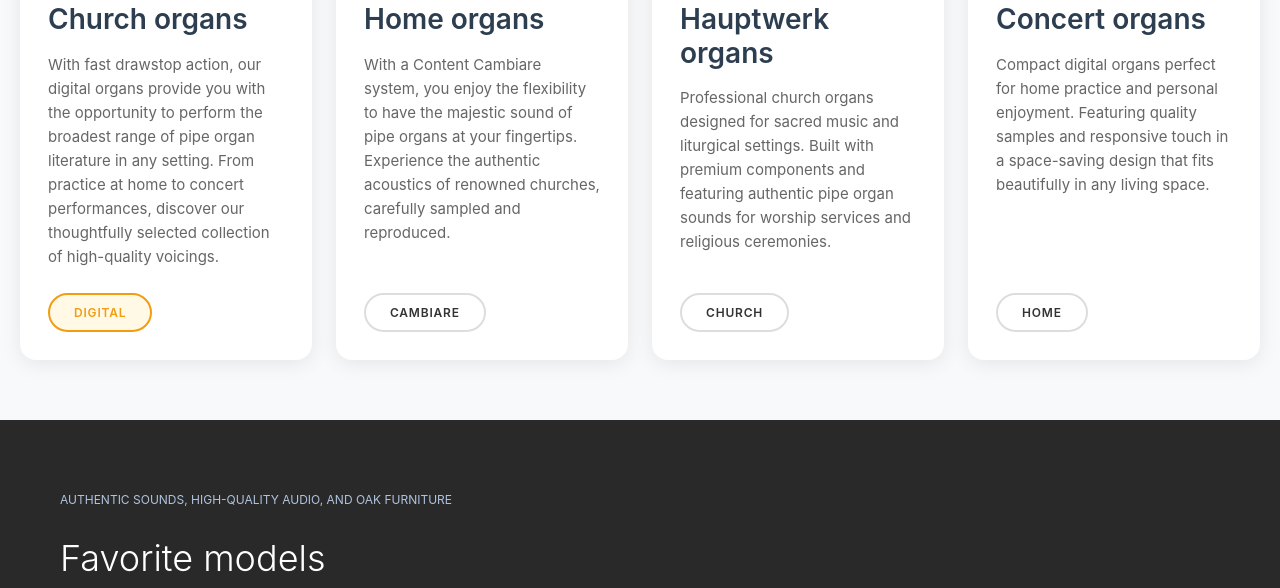
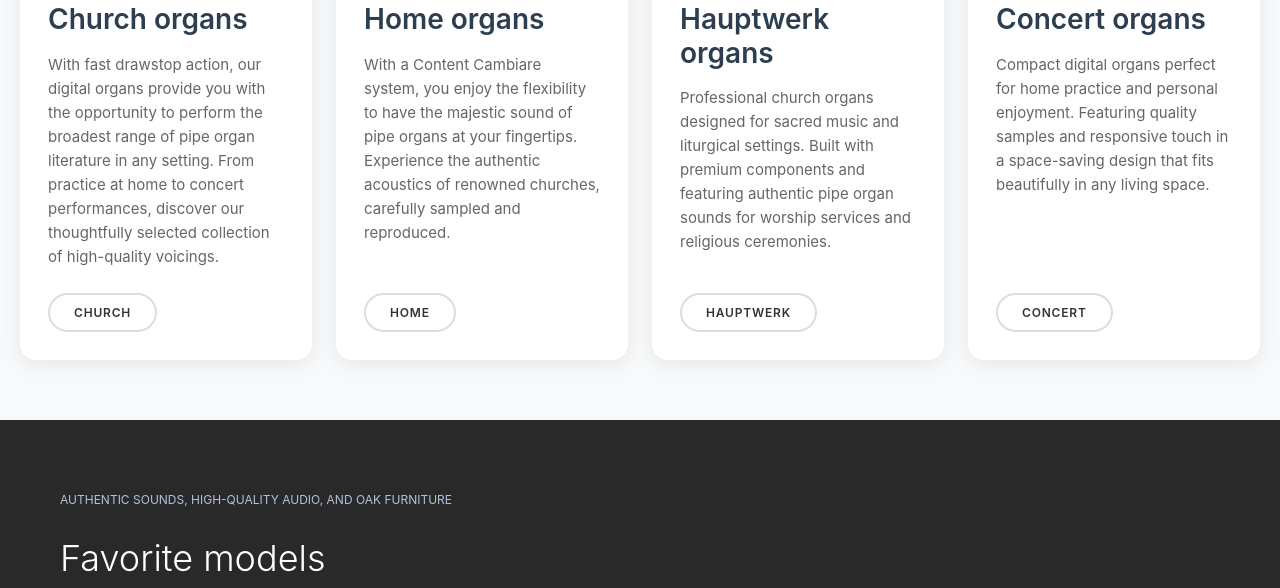
Before and after one commit to Tima-2025/clone, a plain HTML site: page home-page/index.html in a window 1280 px wide. Shown: the part 1212-1800 px from the top of the page. Drawn offline with Linux system fonts and the light colour scheme.

Commit message:
CARD IN HOME PAGE

```diff
--- a/home-page/index.html
+++ b/home-page/index.html
@@ -2066,7 +2066,7 @@ body {
             <div class="tile-content">
                 <h3>Church organs</h3>
                 <p>With fast drawstop action, our digital organs provide you with the opportunity to perform the broadest range of pipe organ literature in any setting. From practice at home to concert performances, discover our thoughtfully selected collection of high-quality voicings.</p>
-                <a href="../digital-organs/digital-organs.html" class="btn-pill btn-pill--primary">DIGITAL</a>
+                <a href="../church-organs/church-organs.html" class="btn-pill"> CHURCH</a>
             </div>
         </div>
 
@@ -2076,7 +2076,7 @@ body {
             <div class="tile-content">
                 <h3>Home organs</h3>
                 <p>With a Content Cambiare system, you enjoy the flexibility to have the majestic sound of pipe organs at your fingertips. Experience the authentic acoustics of renowned churches, carefully sampled and reproduced.</p>
-                <a href="../Cambiare/cambiare-organs.html" class="btn-pill">CAMBIARE</a>
+                <a href="../digital organs/digital-organs.html" class="btn-pill">HOME</a>
             </div>
         </div>
 
@@ -2086,7 +2086,7 @@ body {
             <div class="tile-content">
                 <h3>Hauptwerk organs</h3>
                 <p>Professional church organs designed for sacred music and liturgical settings. Built with premium components and featuring authentic pipe organ sounds for worship services and religious ceremonies.</p>
-                <a href="../church-organs/church-organs.html" class="btn-pill">CHURCH</a>
+                <a href="../Cambiare/cambiare-organs.html" class="btn-pill">HAUPTWERK</a>
             </div>
         </div>
 
@@ -2096,7 +2096,7 @@ body {
             <div class="tile-content">
                 <h3>Concert organs</h3>
                 <p>Compact digital organs perfect for home practice and personal enjoyment. Featuring quality samples and responsive touch in a space-saving design that fits beautifully in any living space.</p>
-                <a href="../home-organs/home-organs.html" class="btn-pill">HOME</a>
+                <a href="../digital organs/digital-organs.html" class="btn-pill">CONCERT</a>
             </div>
         </div>
     </div>
```
